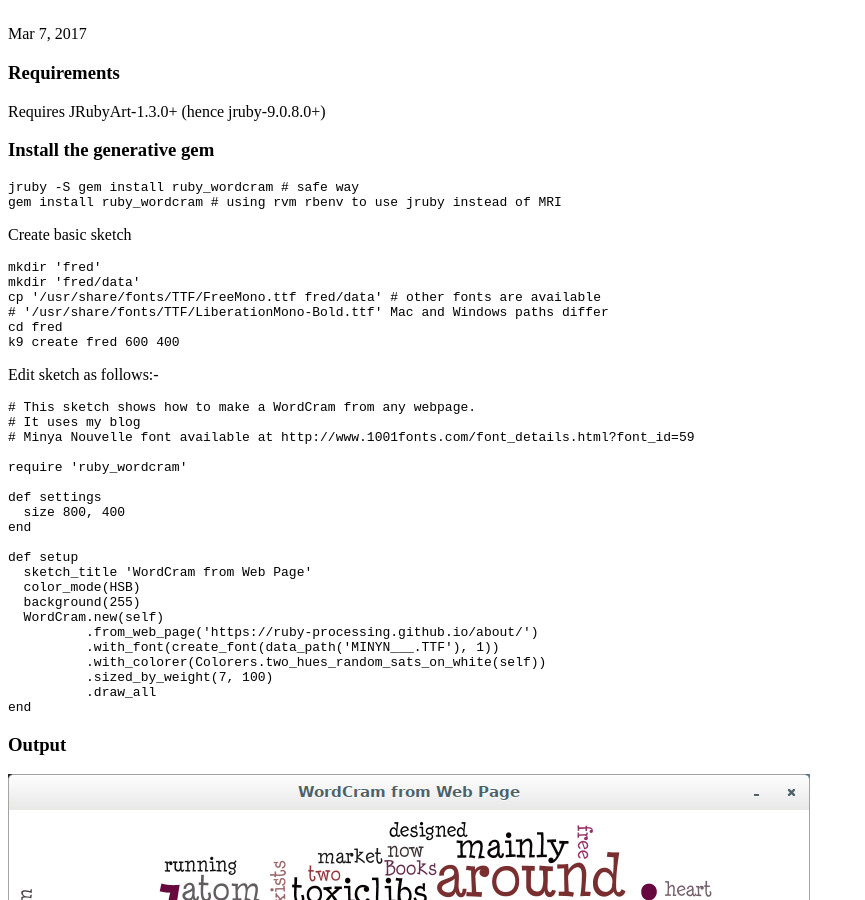
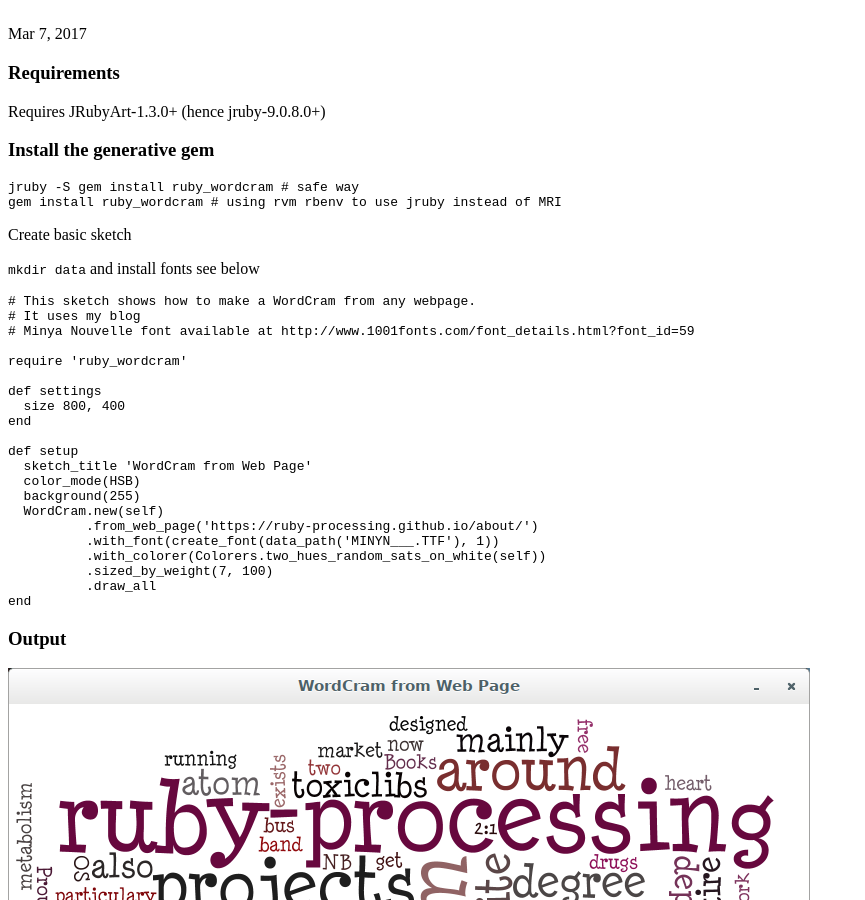
Before and after one commit to ruby-processing/WordCram, a Jekyll site: the page built from docs/_posts/2017-03-07-getting_started.md, in a window 1280 px wide and 900 px high, scrolled down 1143 px. Shown: the whole window, without its empty margins (0-865 px from the left). Built offline with Jekyll 4.4.1, drawn with Linux system fonts in a browser that asks for light colours.

Commit message:
correct first post

````diff
--- a/docs/_posts/2017-03-07-getting_started.md
+++ b/docs/_posts/2017-03-07-getting_started.md
@@ -18,16 +18,7 @@ gem install ruby_wordcram # using rvm rbenv to use jruby instead of MRI
 
 Create basic sketch
 
-```bash
-mkdir 'fred'
-mkdir 'fred/data'
-cp '/usr/share/fonts/TTF/FreeMono.ttf fred/data' # other fonts are available
-# '/usr/share/fonts/TTF/LiberationMono-Bold.ttf' Mac and Windows paths differ
-cd fred
-k9 create fred 600 400
-```
-
-Edit sketch as follows:-
+`mkdir data` and install fonts see below
 
 ```ruby
 # This sketch shows how to make a WordCram from any webpage.
````
